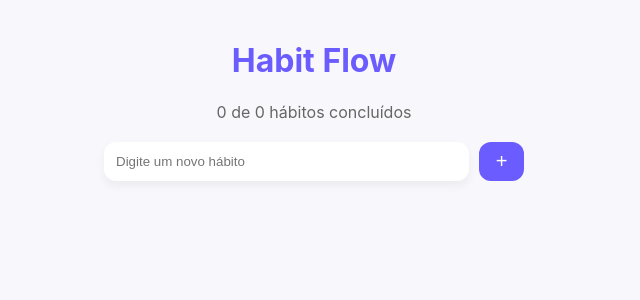
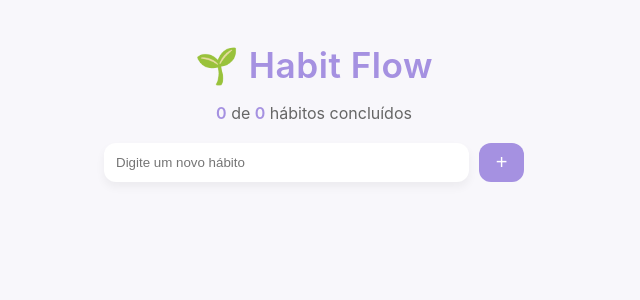
Before and after one commit to estefpimenta/HabitFlow, a React (Vite) app: page / in a window 1280 px wide. Shown: the top 300 px of the page, without its empty margins (326-966 px from the left). Built offline with nearby package versions, Linux system fonts and the light colour scheme.

Commit message:
v2 - UI Design

```diff
--- a/src/App.css
+++ b/src/App.css
@@ -16,7 +16,13 @@ body {
 /* Title */
 .title {
   text-align: center;
-  color: #6b5cff;
+  font-family: 'Inter', sans-serif;
+  font-size: 2.2rem;
+  font-weight: 600;
+  color: #a591e1; /* lavanda */
+  letter-spacing: 0.5px;
+  margin-bottom: 8px;
+
 }
 
 /* Progress */
@@ -24,6 +30,11 @@ body {
   text-align: center;
   color: #666;
   margin-bottom: 20px;
+}
+
+.spanConcluidos, .spanTotal {
+  font-weight: 600;
+  color: #a591e1; /* lavanda */
 }
 
 /* Input */
@@ -47,7 +58,7 @@ body {
   width: 45px;
   border: none;
   border-radius: 12px;
-  background: #6b5cff;
+  background: #a591e1;
   color: white;
   font-size: 20px;
   cursor: pointer;
@@ -108,3 +119,9 @@ body {
   cursor: pointer;
   font-size: 16px;
 }
+
+input[type="checkbox"] {
+  width: 16px;
+  height: 16px;
+  cursor: pointer;
+}
--- a/src/App.jsx
+++ b/src/App.jsx
@@ -53,9 +53,9 @@ function App() {
 
       <div className='container'>
 
-        <h1 className='title'>Habit Flow</h1>
+        <h1 className='title'>🌱 Habit Flow</h1>
 
-        <p className='progress'> {concluidos} de {habitos.length} hábitos concluídos</p>
+        <p className='progress'> <span className='spanConcluidos'>{concluidos}</span> de <span className='spanTotal'>{habitos.length}</span> hábitos concluídos</p>
 
         {/* Input */}
         <div className="inputGroup">
```
